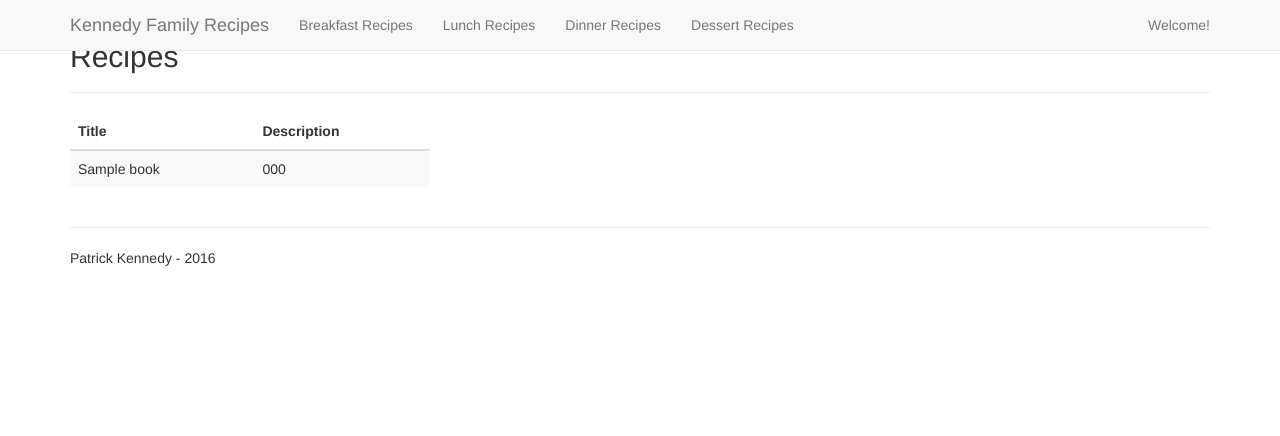
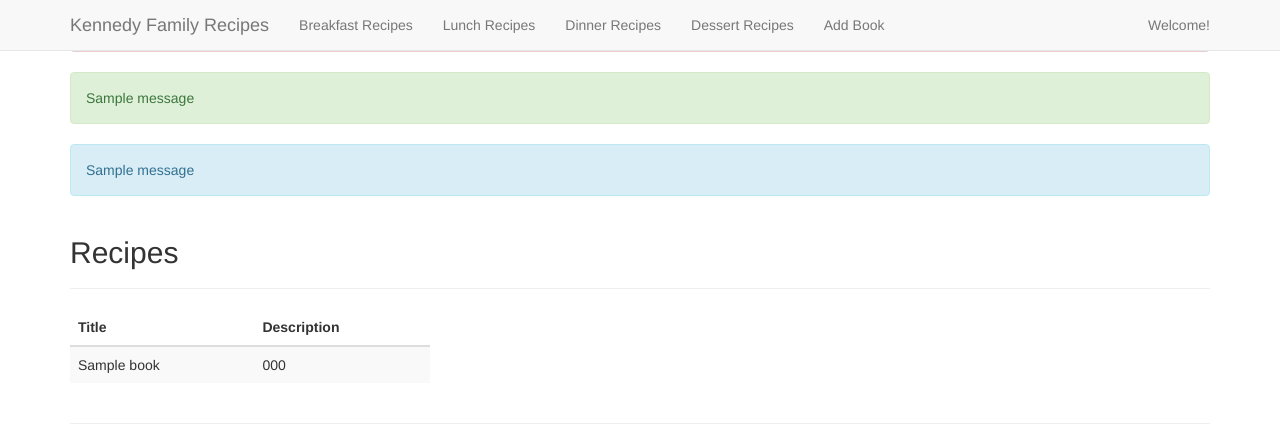
Before and after one commit to szapata1014/App, a Flask app: page / in a window 1280 px wide. Shown: the top 436 px of the page. Run offline with Flask 2, Linux system fonts and the light colour scheme; tables that the repository leaves empty hold one stand-in row (values such as "Sample post"); one stand-in notice (Sample message) is shown; some libraries are stand-ins or nearby versions.

Commit message:
Added forms to populate database with books

```diff
--- a/app/book/templates/layout.html
+++ b/app/book/templates/layout.html
@@ -36,6 +36,7 @@
             <li><a href="#">Lunch Recipes</a></li>
             <li><a href="#">Dinner Recipes</a></li>
             <li><a href="#">Dessert Recipes</a></li>
+	    <li><a href="{{ url_for('book.add_book') }}">Add Book</a></li>
           </ul>
           <ul class="nav navbar-nav navbar-right">
             <li><a href="#">Welcome!</a></li>
@@ -46,6 +47,26 @@
 
     <div class="container">
       <div class="content">
+
+
+<!-- flash messages -->
+        {% for error_message in get_flashed_messages(category_filter=["error"]) %}
+
+<div class="alert alert-danger alert-dismissible">{{ error_message }}</div>
+
+        {% endfor %}
+
+        {% for success_message in get_flashed_messages(category_filter=["success"]) %}
+
+<div class="alert alert-success alert-dismissible">{{ success_message }}</div>
+
+        {% endfor %}
+
+        {% for info_message in get_flashed_messages(category_filter=["info"]) %}
+
+<div class="alert alert-info alert-dismissible">{{ info_message }}</div>
+
+        {% endfor %}
 
         <!-- child template -->
         {% block content %}
--- a/app/book/views.py
+++ b/app/book/views.py
@@ -1,10 +1,33 @@
-from flask import render_template, Blueprint
+from flask import render_template, Blueprint, request, url_for, flash, redirect
 from app.models import Book
+from .forms import AddBookForm
+from app import db
 
 book_blueprint = Blueprint('book', __name__, template_folder = 'templates')
+
+def flash_errors(form):
+	for field, errors in form.errors.items():
+		for error in errors:
+			flash(u"Error in the %s field - %s" % (getattr(form, field).label.text,error), 'info')
 
 
 @book_blueprint.route('/')
 def index():
 	all_books = Book.query.all()
 	return render_template('books.html', books = all_books)
+
+@book_blueprint.route('/add', methods=['GET', 'POST'])
+def add_book():
+	form = AddBookForm(request.form)
+	if request.method == 'POST':
+		if form.validate_on_submit():
+			new_book = Book(form.title.data, form.isbn.data)
+			db.session.add(new_book)
+			db.session.commit()
+			flash('New book, {}, added!'.format(new_book.title), 'success')
+			return redirect(url_for('book.index'))
+		else:
+			flash_errors(form)
+			flash('ERROR! Book was not added.', 'error')
+
+	return render_template('add_book.html', form=form)
--- a/instance/flask.cfg
+++ b/instance/flask.cfg
@@ -8,3 +8,5 @@
 
 SQLALCHEMY_DATABASE_URI = 'postgresql://szapata1014:Minivan4life!@localhost/appdb'
 SQLALCHEMY_TRACK_MODIFICATIONS = True
+
+WTF_CSRF_ENABLED = True
--- a/requirements.txt
+++ b/requirements.txt
@@ -1,8 +1,11 @@
 click==6.6
 Flask==0.11.1
 Flask-SQLAlchemy==2.1
+Flask-WTF==0.13.1
 itsdangerous==0.24
 Jinja2==2.8
 MarkupSafe==0.23
+psycopg2==2.6.2
 SQLAlchemy==1.1.4
 Werkzeug==0.11.11
+WTForms==2.1
```
Also changed, not shown: app/book/forms.py (added, +7 -0 lines), app/book/templates/_form_macros.html (added, +17 -0 lines), app/book/templates/add_book.html (added, +31 -0 lines), app/static/main.css (+7 -2 lines), 2 other files.
